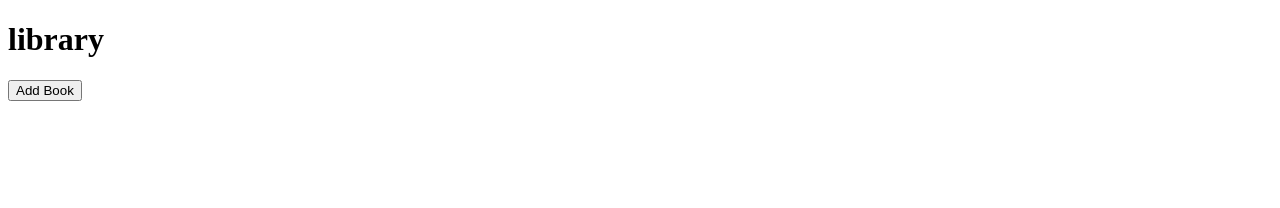
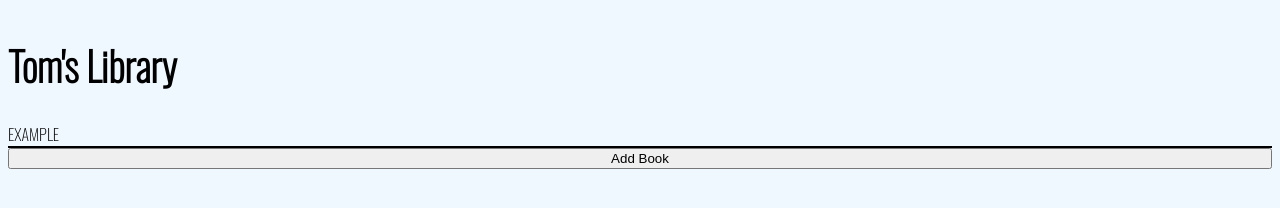
Before and after one commit to tomzy-ba/odin-library, a plain HTML site: page index.html in a window 1280 px wide. Drawn offline with nearby package versions, Linux system fonts and the light colour scheme.

Commit message:
added basic css

```diff
--- a/index.html
+++ b/index.html
@@ -6,22 +6,22 @@
     <title>Document</title>
     <link rel="stylesheet" href="styles.css">
     <script defer src="script.js"></script>
+    <link rel="preconnect" href="https://fonts.googleapis.com">
+    <link rel="preconnect" href="https://fonts.gstatic.com" crossorigin>
+    <link href="https://fonts.googleapis.com/css2?family=Oswald:wght@200&display=swap" rel="stylesheet">
 </head>
 <body>
-    <h1>library</h1>
+    <h1>Tom's Library</h1>
 
     <table id="bookTable">
         <tr id="bookTableTitle">
-
+            EXAMPLE
         </tr>
         <tr id="bookTableAuthor">
-
         </tr>
         <tr id="bookTablePages">
-
         </tr>
         <tr id="bookTableRemove">
-
         </tr>
     </table>
 
--- a/styles.css
+++ b/styles.css
@@ -0,0 +1,24 @@
+body {
+    font-family: 'Oswald', sans-serif;
+    background-color: aliceblue;
+    display: flex;
+    flex-direction: column;
+}
+
+h1 {
+    font-size: 40px;
+}
+
+table {
+    border: 1px solid black;
+}
+
+
+th {
+    font-size: 30px;
+    border: 1px solid black;
+}
+
+td {
+    font-size: 20px;
+}
```
